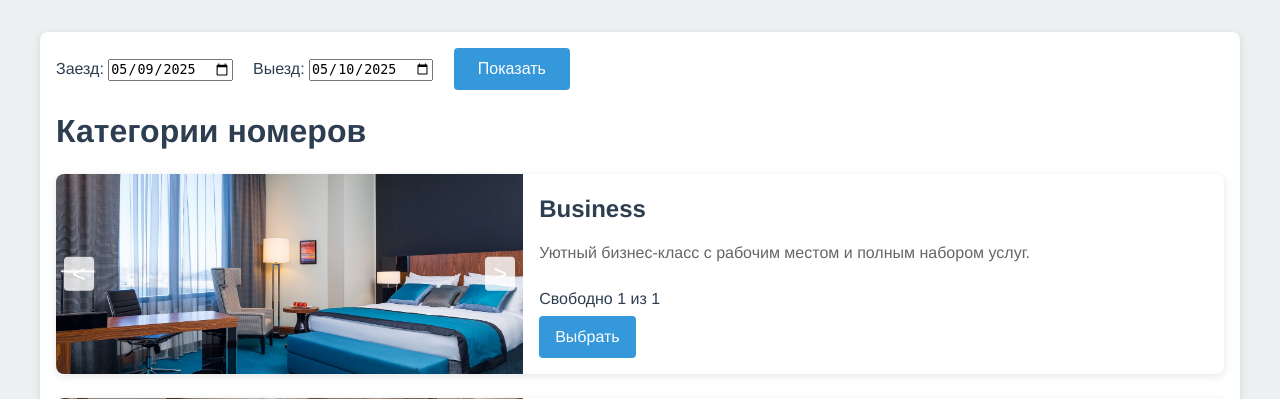
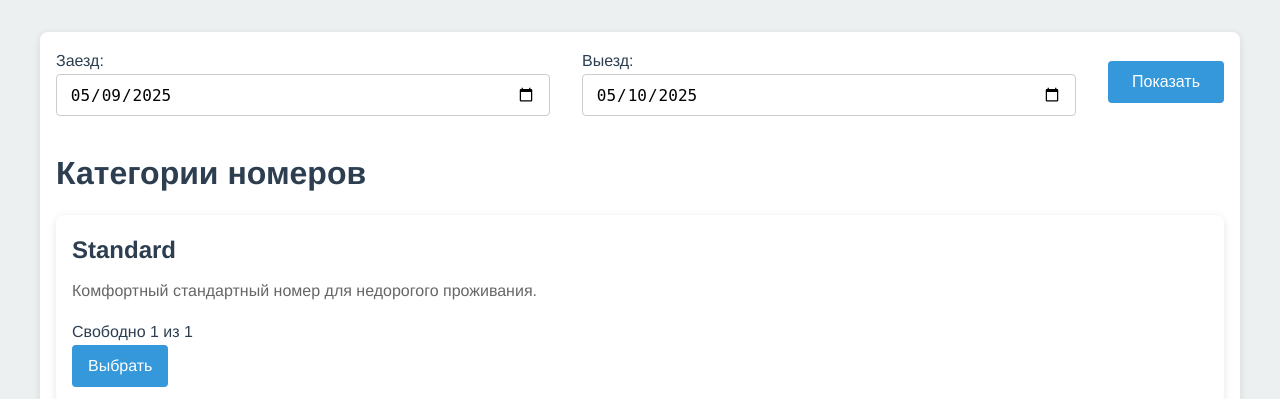
Before and after one commit to kekarex/hotel_booking, a Django app: page /booking/ in a window 1280 px wide. Shown: the part 70-469 px from the top of the page. Run offline with Django 5.2, Linux system fonts and the light colour scheme; data comes from the database, SQL or seed files in the repository; data that the repository does not hold is empty.

Commit message:
изменение календаря

```diff
--- a/hotel_booking/booking/views.py
+++ b/hotel_booking/booking/views.py
@@ -9,11 +9,11 @@
 from django.conf import settings
 
 CATEGORY_DESCRIPTIONS = {
-    'Business': 'Уютный бизнес-класс с рабочим местом и полным набором услуг.',
-    'Deluxe':   'Просторный номер Делюкс с панорамным видом и VIP-сервисом.',
     'Standard': 'Комфортный стандартный номер для недорогого проживания.',
     'Suite':    'Роскошный сьют с отдельной гостиной и кухней.',
-    'Family':   'Большой семейный номер с дополнительными кроватями.'
+    'Family':   'Большой семейный номер с дополнительными кроватями.',
+    'Business': 'Уютный бизнес-класс с рабочим местом и полным набором услуг.',
+    'Deluxe':   'Просторный номер Делюкс с панорамным видом и VIP-сервисом.'
 }
 
 def category_list(request):
@@ -61,10 +61,17 @@
                                + f'?check_in={check_in}&check_out={check_out}'
         })
 
+    ORDER = ['Standard', 'Family', 'Suite', 'Business', 'Deluxe']
+
+    # Сортируем по индексу в ORDER (категории вне списка попадут в конец)
+    categories.sort(
+        key=lambda c: ORDER.index(c['kind']) if c['kind'] in ORDER else len(ORDER)
+    )
+
     return render(request, 'booking/category_list.html', {
         'categories': categories,
-        'check_in':   check_in,
-        'check_out':  check_out,
+        'check_in': check_in,
+        'check_out': check_out,
     })
 
 def rooms_by_category(request, kind):
--- a/hotel_booking/static/css/booking_custom.css
+++ b/hotel_booking/static/css/booking_custom.css
@@ -95,3 +95,45 @@
 .cat-info .btn.disabled {
   background: #aaa;
 }
+/* === Фильтр дат на всю ширину === */
+.filter-bar {
+  width: 100%;
+  margin-bottom: 2rem;
+}
+
+.filter-form {
+  display: flex;
+  flex-wrap: wrap;
+  align-items: center;
+  gap: 1rem;
+  width: 100%;
+}
+
+.filter-form label {
+  flex: 1 1 200px;    /* каждый label растягивается, но не меньше 200px */
+  display: flex;
+  flex-direction: column;
+}
+
+.filter-form input[type="date"] {
+  width: 100%;
+  padding: 0.6rem 0.8rem;
+  font-size: 1rem;
+  border: 1px solid #ccc;
+  border-radius: 4px;
+}
+
+.filter-form button {
+  flex: 0 0 auto;
+  padding: 0.75rem 1.5rem;
+  font-size: 1rem;
+  background: #3498db;
+  color: #fff;
+  border: none;
+  border-radius: 4px;
+  cursor: pointer;
+}
+
+.filter-form button:hover {
+  background: #2980b9;
+}
```
